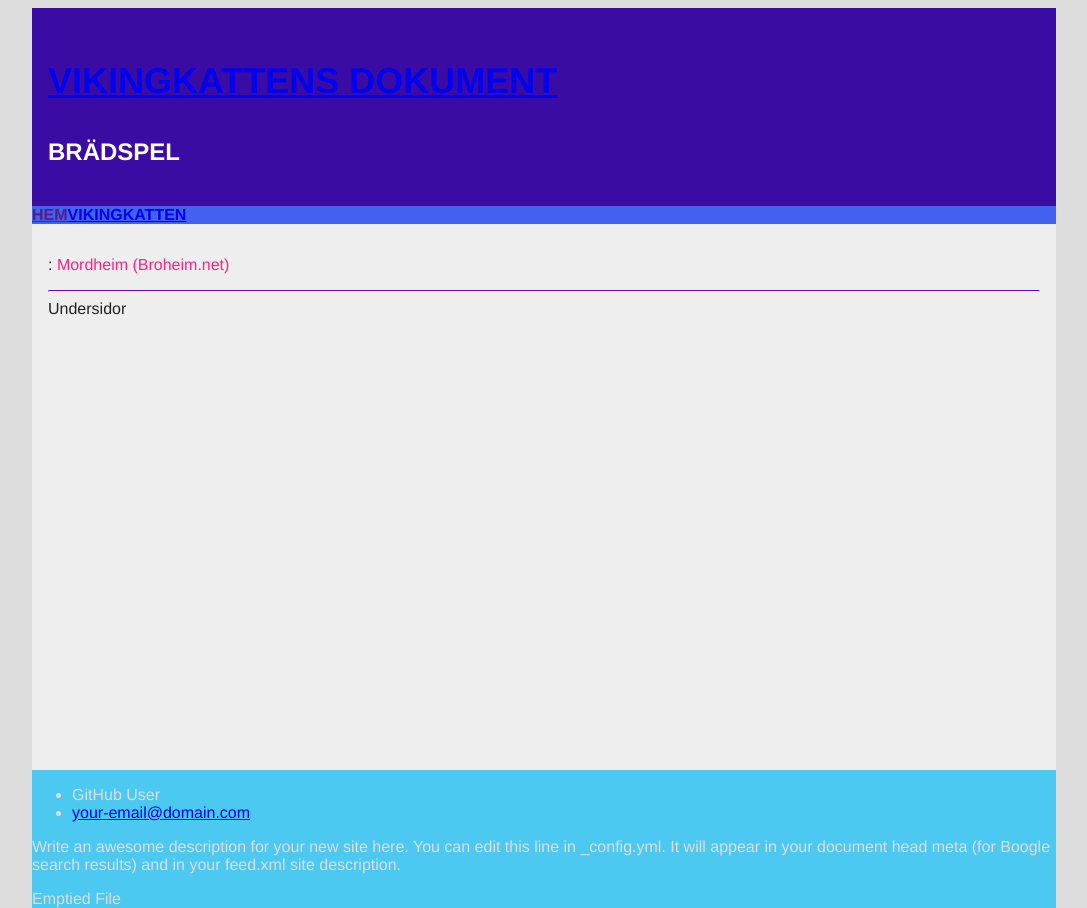
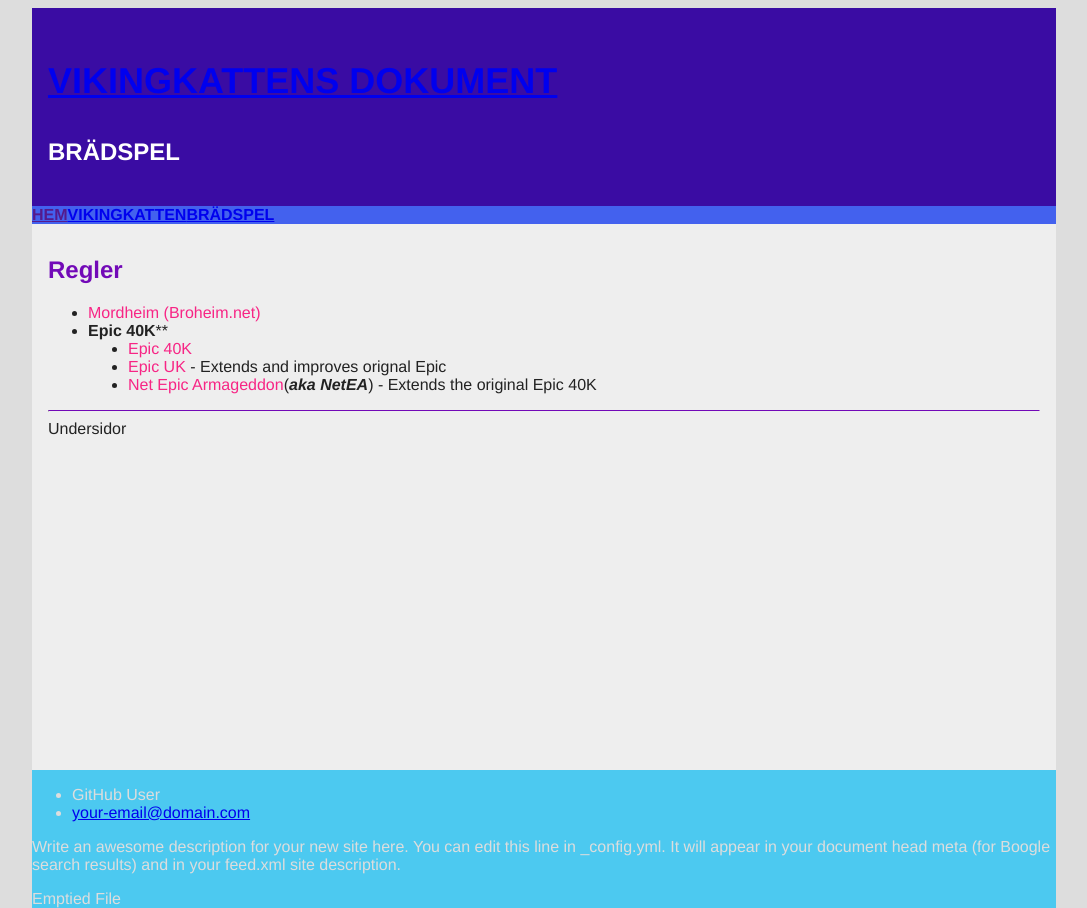
Before and after one commit to viking-cat/dokument, a Jekyll site: the page built from _pages/brädspel.md, in a window 1280 px wide. Shown: the whole page, without its empty margins (96-1183 px from the left). Built offline with Jekyll 4.4.1, drawn with Linux system fonts in a browser that asks for light colours.

Commit message:
Update brädspel.md

```diff
--- a/_pages/brädspel.md
+++ b/_pages/brädspel.md
@@ -1,6 +1,12 @@
 ---
+top: true
 layout: page
 title: "Brädspel"
 ---
 
-: [Mordheim (Broheim.net)](https://broheim.net/)
+# Regler
+* [Mordheim (Broheim.net)](https://broheim.net/)
+* **Epic 40K****
+  * [Epic 40K](https://miniwars.co.uk/epic-40k/rules/)
+  * [Epic UK](http://epic-uk.co.uk/wp/rules/) - Extends and improves orignal Epic
+  * [Net Epic Armageddon](https://www.net-armageddon.org/)(***aka NetEA***) - Extends the original Epic 40K
```
